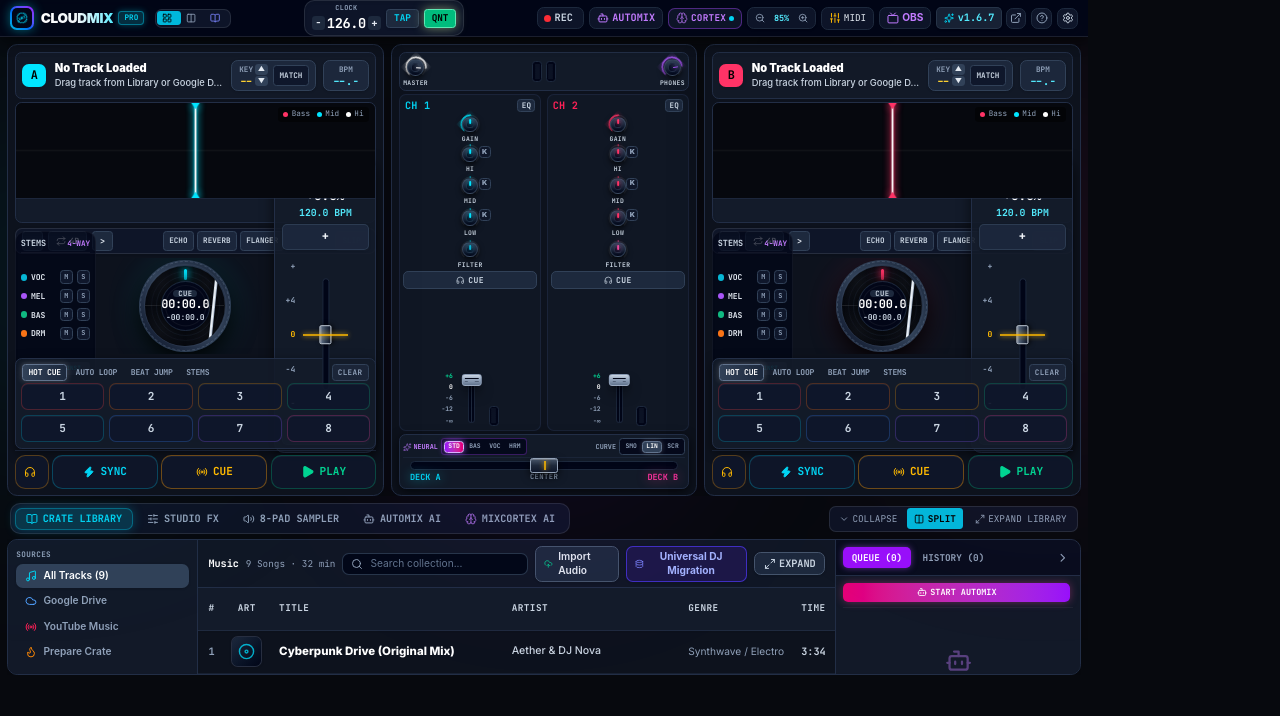
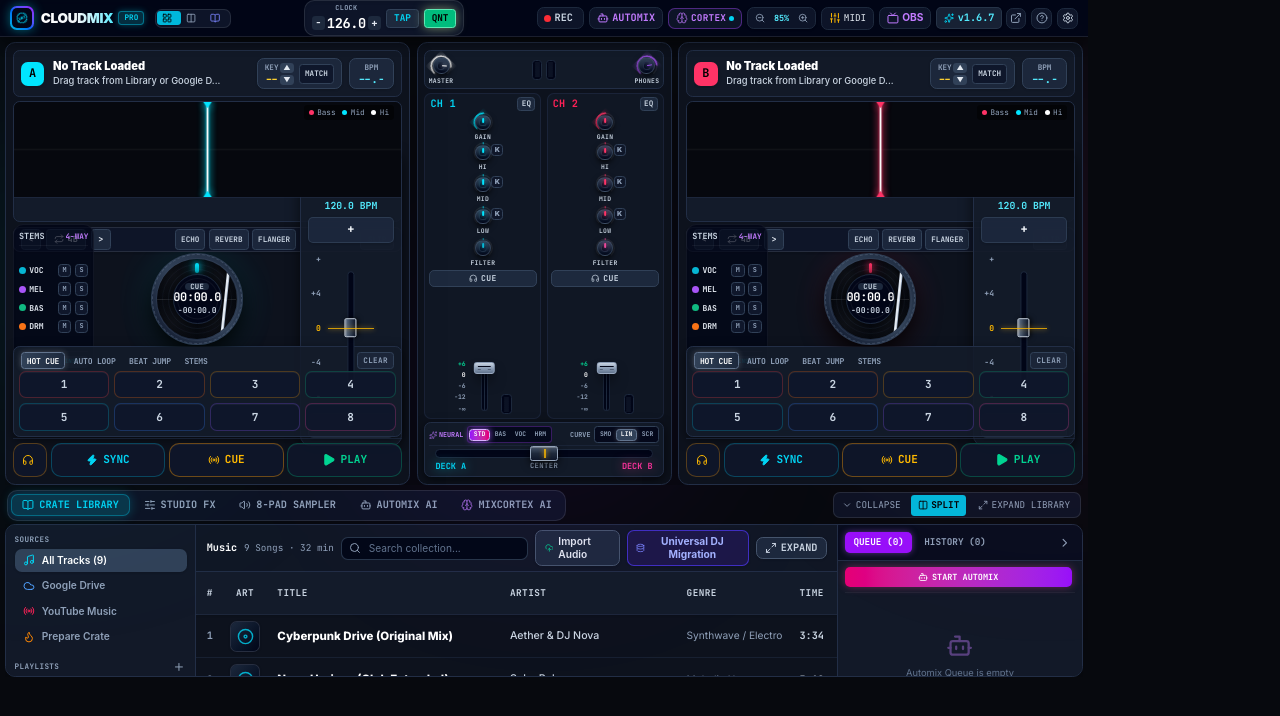
Before and after one commit to iammrwrath/CloudMix-Pro, a React (Vite) app: page / in a window 1280 px wide. Shown: the top 716 px of the page. Built offline with nearby package versions, Linux system fonts and the light colour scheme.

Commit message:
v1.7.1: full-width space utilization like djay Pro

```diff
--- a/package.json
+++ b/package.json
@@ -1,7 +1,7 @@
 {
   "name": "cloudmix-pro",
   "productName": "CloudMix Pro",
-  "version": "1.7.0",
+  "version": "1.7.1",
   "description": "Next-Gen Cloud-Native DJ Application",
   "main": "main.cjs",
   "author": "iammrwrath",
--- a/src/App.tsx
+++ b/src/App.tsx
@@ -1271,7 +1271,7 @@
 
       {/* 2. Main DJ Decks & Mixer Workspace */}
       {drawerMode !== 'expanded' && (
-        <div className="flex-1 flex flex-col p-1.5 sm:p-2 space-y-1.5 sm:space-y-2 overflow-hidden relative z-10 min-h-0">
+        <div className="flex-1 flex flex-col p-1 sm:p-1.5 space-y-1 sm:space-y-1.5 overflow-hidden relative z-10 min-h-0">
           {/* Stacked Vertical Waveforms (Rekordbox / Serato Pro mode) */}
           {layoutMode === 'vertical' && (
             <div className="w-full">
@@ -1285,7 +1285,7 @@
             </div>
           )}
 
-          <div className="flex flex-1 space-x-2 overflow-hidden justify-center">
+          <div className="flex flex-1 space-x-2 overflow-hidden">
             {/* Deck A */}
             <Deck
               deckId="A"
@@ -1386,16 +1386,16 @@
 
       {/* 3. Bottom Pro DJ Workstation Drawer */}
       <div
-        className={`px-1.5 sm:px-2 pb-1.5 flex flex-col ${
+        className={`px-1 sm:px-1.5 pb-1 flex flex-col ${
           drawerMode === 'expanded'
             ? 'flex-1 h-[calc(100vh-96px)] overflow-hidden'
             : drawerMode === 'split'
-            ? 'h-[min(26vh,230px)] min-h-[110px] shrink-0'
+            ? 'h-[min(28vh,260px)] min-h-[120px] shrink-0'
             : 'h-[42px] shrink-0 overflow-hidden'
         }`}
       >
         {/* Drawer Tab Navigation Strip */}
-        <div className="flex items-center justify-between pb-1.5 px-1">
+        <div className="flex items-center justify-between pb-1 px-0.5">
           <div className="flex items-center space-x-1 bg-slate-900/80 p-1 rounded-xl border border-white/10">
             <button
               onClick={() => {
--- a/src/components/Mixer.tsx
+++ b/src/components/Mixer.tsx
@@ -47,7 +47,7 @@
   onNeuralTransitionModeChange,
 }) => {
   return (
-    <div className="flex flex-col h-full bg-dj-panel rounded-xl p-1.5 sm:p-2 border border-dj-border shadow-2xl w-[260px] sm:w-[290px] xl:w-[360px] min-w-[220px] max-w-[390px] overflow-hidden justify-between shrink-0">
+    <div className="flex flex-col h-full bg-dj-panel rounded-xl p-1.5 sm:p-2 border border-dj-border shadow-2xl w-[230px] sm:w-[260px] xl:w-[300px] min-w-[210px] max-w-[320px] overflow-hidden justify-between shrink-0">
       {/* 1. Mixer Header / Master Volume Section */}
       <div className="flex items-center justify-between bg-dj-surface/90 rounded-lg p-1 mb-0.5 border border-dj-border shrink-0">
         <RotaryKnob
```
Also changed, not shown: 1 other file (tests, documents, lock files or other folders).
